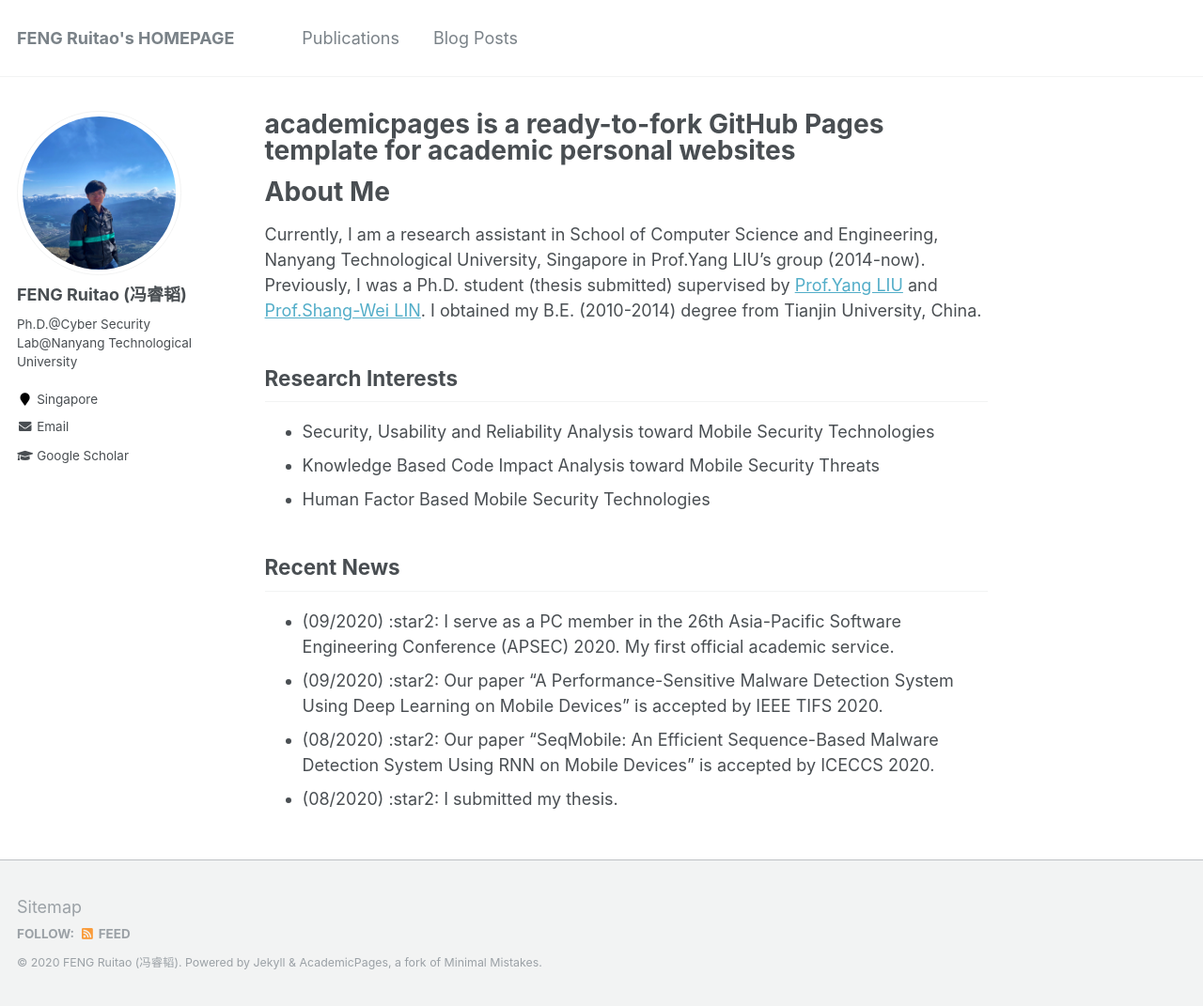
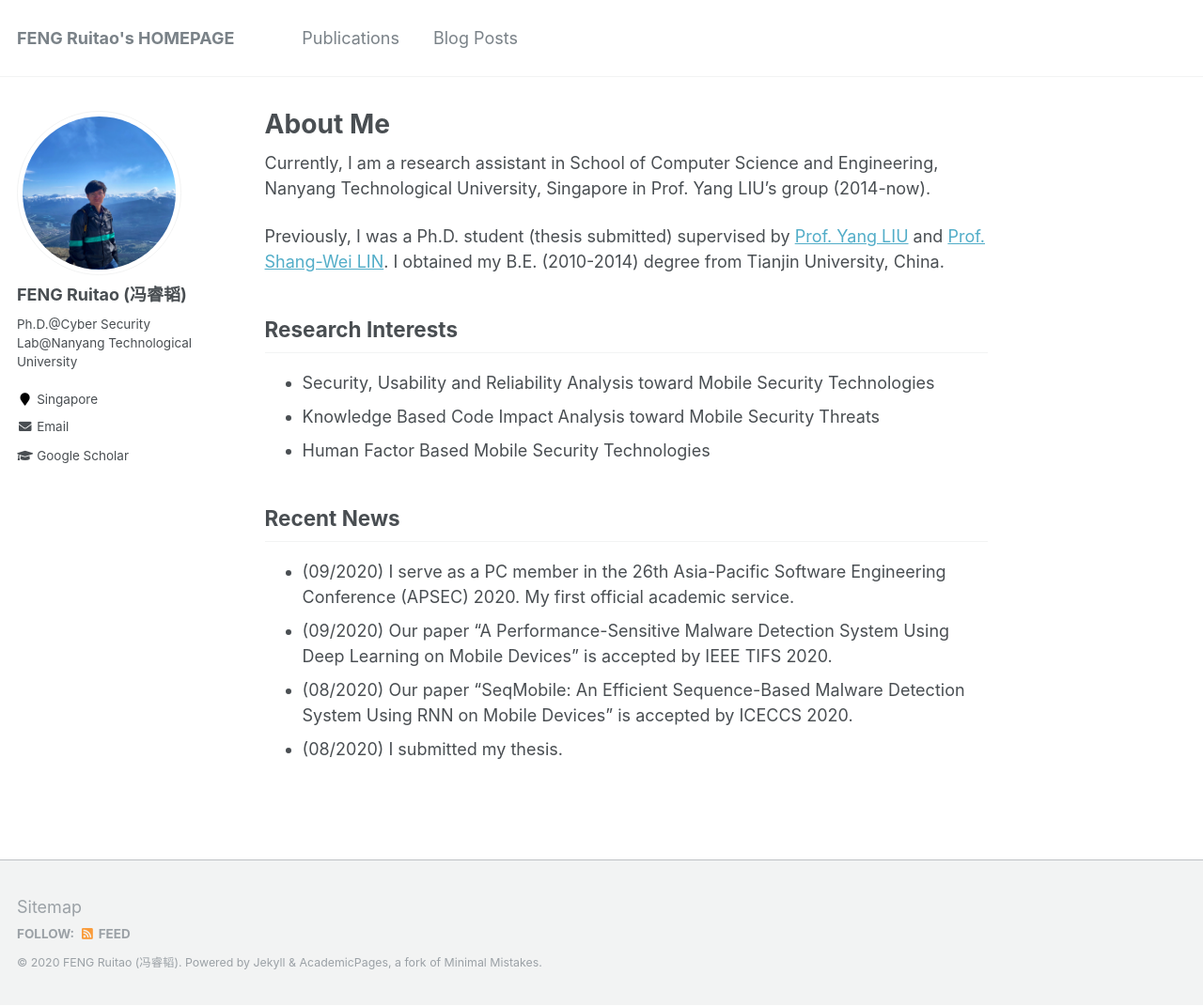
Before and after one commit to rtfeng/rtfeng.github.io, a Jekyll site: the page built from _pages/about.md, in a window 1280 px wide and 1071 px high. Shown: the whole window at 94% size. Built offline with Jekyll 4.4.1, drawn with Linux system fonts in a browser that asks for light colours.

Commit message:
Update about and publication

```diff
--- a/_config.yml
+++ b/_config.yml
@@ -86,7 +86,7 @@ author:
   location         : "Singapore"
   employer         :
   pubmed           :  #"https://www.ncbi.nlm.nih.gov/pubmed/?term=john+snow"
-  googlescholar    : "https://scholar.google.com/citations?user=ev-Zbf4AAAAJ"
+  googlescholar    : https://scholar.google.com/citations?user=ev-Zbf4AAAAJ
   email            : "feng0082@e.ntu.edu.sg"
   researchgate     :  # example: "https://www.researchgate.net/profile/yourprofile"
   uri              :
--- a/_pages/about.md
+++ b/_pages/about.md
@@ -1,16 +1,16 @@
 ---
 permalink: /
-title: "academicpages is a ready-to-fork GitHub Pages template for academic personal websites"
+title: "About Me"
 excerpt: "About me"
 author_profile: true
 redirect_from:
   - /about/
   - /about.html
 ---
-About Me
-======
-Currently, I am a research assistant in School of Computer Science and Engineering, Nanyang Technological University, Singapore in Prof.Yang LIU’s group (2014-now).
-Previously, I was a Ph.D. student (thesis submitted) supervised by [Prof.Yang LIU](https://www.ntu.edu.sg/home/yangliu/) and [Prof.Shang-Wei LIN](https://www.ntu.edu.sg/home/shang-wei.lin/). I obtained my B.E. (2010-2014) degree from Tianjin University, China.
+
+Currently, I am a research assistant in School of Computer Science and Engineering, Nanyang Technological University, Singapore in Prof. Yang LIU’s group (2014-now).
+
+Previously, I was a Ph.D. student (thesis submitted) supervised by [Prof. Yang LIU](https://www.ntu.edu.sg/home/yangliu/) and [Prof. Shang-Wei LIN](https://www.ntu.edu.sg/home/shang-wei.lin/). I obtained my B.E. (2010-2014) degree from Tianjin University, China.
 
 
 ## Research Interests
@@ -20,7 +20,7 @@ Previously, I was a Ph.D. student (thesis submitted) supervised by [Prof.Yang LI
   * Human Factor Based Mobile Security Technologies
 
 ## Recent News
-  * (09/2020) :star2: I serve as a PC member in the 26th Asia-Pacific Software Engineering Conference (APSEC) 2020. My first official academic service.
-  * (09/2020) :star2: Our paper “A Performance-Sensitive Malware Detection System Using Deep Learning on Mobile Devices” is accepted by IEEE TIFS 2020.
-  * (08/2020) :star2: Our paper “SeqMobile: An Efficient Sequence-Based Malware Detection System Using RNN on Mobile Devices” is accepted by ICECCS 2020.
-  * (08/2020) :star2: I submitted my thesis.
+  * (09/2020) I serve as a PC member in the 26th Asia-Pacific Software Engineering Conference (APSEC) 2020. My first official academic service.
+  * (09/2020) Our paper “A Performance-Sensitive Malware Detection System Using Deep Learning on Mobile Devices” is accepted by IEEE TIFS 2020.
+  * (08/2020) Our paper “SeqMobile: An Efficient Sequence-Based Malware Detection System Using RNN on Mobile Devices” is accepted by ICECCS 2020.
+  * (08/2020) I submitted my thesis.
```
